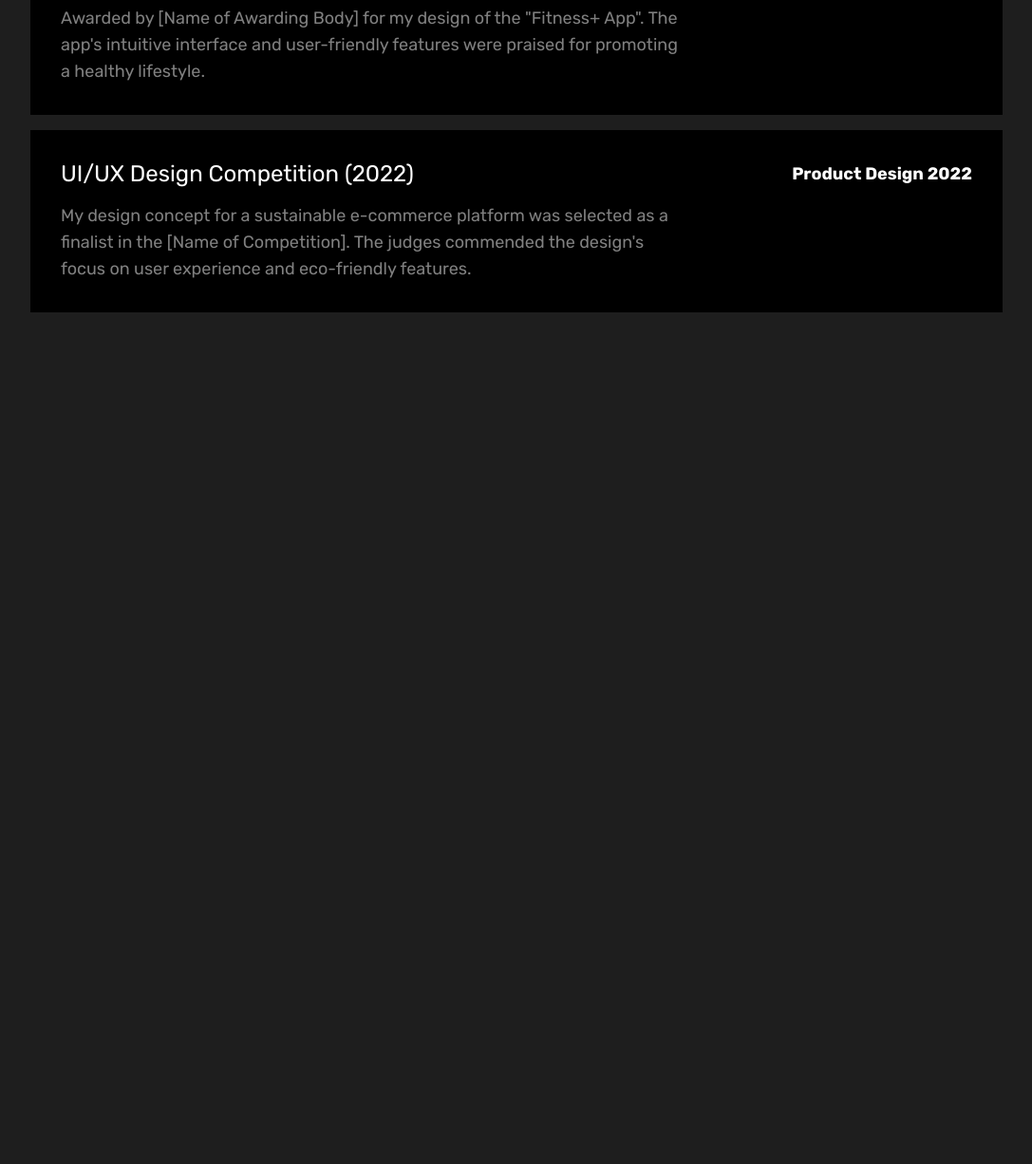
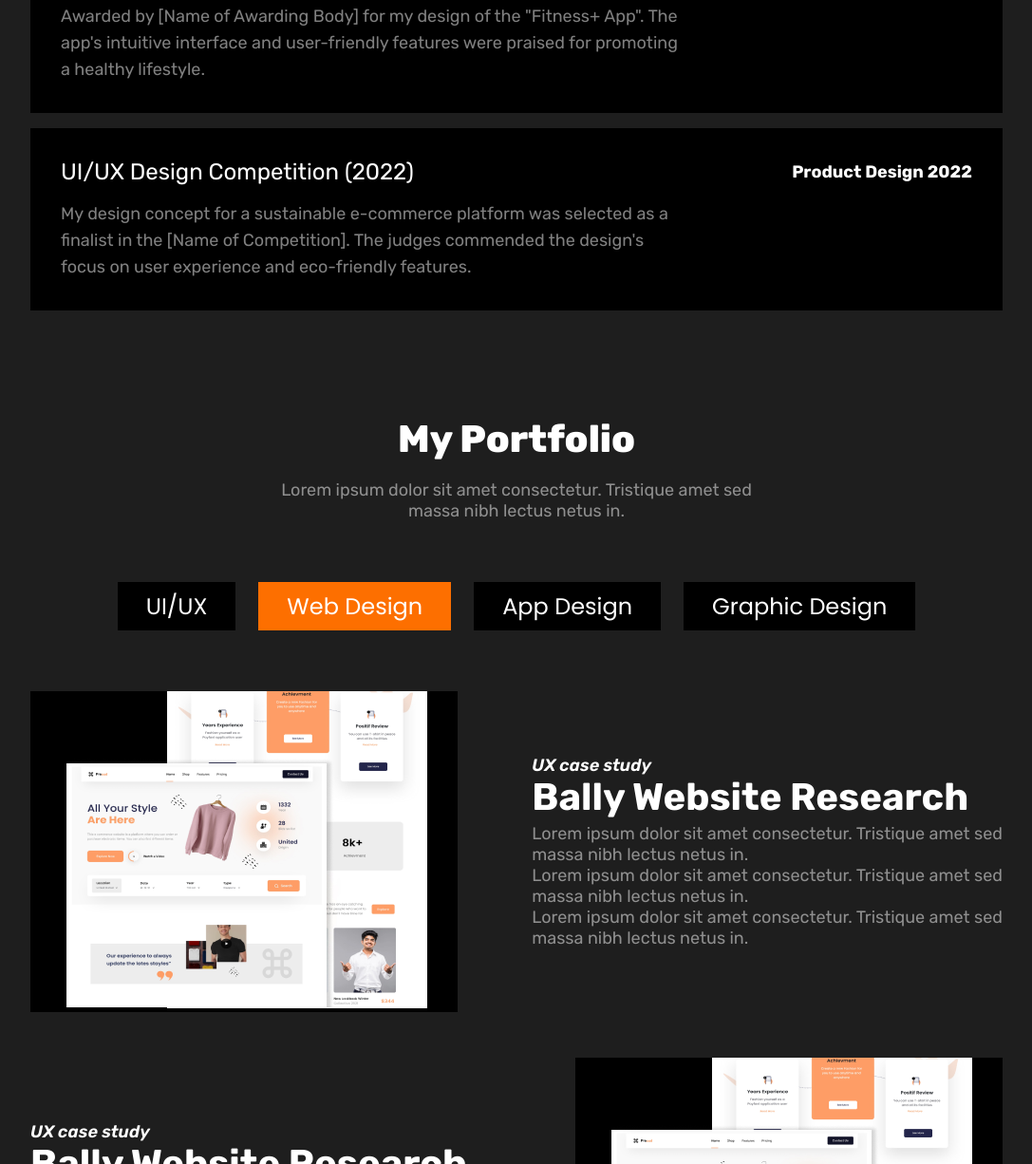
Before and after one commit to Sheikh-Farid77/Portfolio-ph, a plain HTML site: page index.html in a window 1280 px wide. Shown: the part 1574-2800 px from the top of the page at 95% size, without its empty margins (96-1183 px from the left). Before the commit the page ends 1903 px from the top, so only its background shows below. Drawn offline with Linux system fonts and the light colour scheme.

Commit message:
portfolio section done

```diff
--- a/index.html
+++ b/index.html
@@ -154,18 +154,58 @@
                         <h2>Best Mobile App Design (2023)</h2>
                         <h3>Product Design 2023</h3>
                     </div>
-                    <p>Awarded by [Name of Awarding Body] for my design of the "Fitness+ App". The <br> app's intuitive interface and user-friendly features were praised for promoting <br> a healthy lifestyle.</p>
+                    <p>Awarded by [Name of Awarding Body] for my design of the "Fitness+ App". The <br> app's intuitive
+                        interface and user-friendly features were praised for promoting <br> a healthy lifestyle.</p>
                 </div>
                 <div class="award-number">
                     <div class="award-part">
                         <h2>UI/UX Design Competition (2022)</h2>
                         <h3>Product Design 2022</h3>
                     </div>
-                    <p>My design concept for a sustainable e-commerce platform was selected as a <br> finalist in the [Name of Competition]. The judges commended the design's <br> focus on user experience and eco-friendly features.</p>
+                    <p>My design concept for a sustainable e-commerce platform was selected as a <br> finalist in the
+                        [Name of Competition]. The judges commended the design's <br> focus on user experience and
+                        eco-friendly features.</p>
                 </div>
             </div>
         </section>
+        <!-- portfolio section  -->
+        <section class="portfolio-section">
+            <h1 id="mks">My Portfolio</h1>
+            <p id="man">Lorem ipsum dolor sit amet consectetur. Tristique amet sed <br> massa nibh lectus netus in.</p>
+            <ul>
+                <li><a href="#">UI/UX</a></li>
+                <li class="different"><a href="#">Web Design</a></li>
+                <li><a href="#">App Design</a></li>
+                <li><a href="#">Graphic Design</a></li>
+            </ul>
+            <div class="port-flex">
+                <div class="port-flex-1">
+                    <img src="resources/Web Designs (1).png" alt="">
+                    <img class="pos-2" src="resources/Web Designs.png" alt="">
+                </div>
+                <div class="port-flex-2">
+                    <h3>UX case study</h3>
+                    <h1>Bally Website Research</h1>
+                    <p>Lorem ipsum dolor sit amet consectetur. Tristique amet sed <br> massa nibh lectus netus in.</p>
+                    <p>Lorem ipsum dolor sit amet consectetur. Tristique amet sed <br> massa nibh lectus netus in.</p>
+                    <p>Lorem ipsum dolor sit amet consectetur. Tristique amet sed <br> massa nibh lectus netus in.</p>
+                </div>
+            </div>
+            <div class="port-flex">
+                <div class="port-flex-2">
+                    <h3>UX case study</h3>
+                    <h1>Bally Website Research</h1>
+                    <p>Lorem ipsum dolor sit amet consectetur. Tristique amet sed <br> massa nibh lectus netus in.</p>
+                    <p>Lorem ipsum dolor sit amet consectetur. Tristique amet sed <br> massa nibh lectus netus in.</p>
+                    <p>Lorem ipsum dolor sit amet consectetur. Tristique amet sed <br> massa nibh lectus netus in.</p>
+                </div>
+                <div class="port-flex-1">
+                    <img src="resources/Web Designs (1).png" alt="">
+                    <img class="pos-2" src="resources/Web Designs.png" alt="">
+                </div>
 
+            </div>
+        </section>
     </main>
 
 </body>
--- a/style.css
+++ b/style.css
@@ -1,5 +1,5 @@
 * {
-  font-family: "Inter", sans-serif;
+  font-family: "Rubik", sans-serif;
   margin: 0;
   padding: 0;
   box-sizing: border-box;
@@ -310,3 +310,87 @@ main{
   line-height: 28px;
   margin-left: auto;
 }
+/* portfolio section */
+.portfolio-section{
+  margin-top: 7rem;
+}
+.portfolio-section #mks{
+font-size: 40px;
+font-weight: 800;
+letter-spacing: -1.5%;
+color: var(--white);
+text-align: center;
+margin-bottom: 1.2rem;
+}
+.portfolio-section #man{
+  font-size: 18px;
+  font-weight: 400;
+  letter-spacing: 3%;
+  color: var(--white-half);
+  text-align: center;
+
+}
+.portfolio-section ul{
+  list-style: none;
+  display: flex;
+  justify-content: center;
+  align-items: center;
+  gap: 1.5rem;
+
+
+}
+.portfolio-section ul li{
+  padding: 8px 30px;
+  background-color: #000;
+  margin: 4rem 0;
+}
+.portfolio-section ul li a{
+  text-decoration: none;
+  color: var(--white);
+  font-family: "Poppins", sans-serif;
+  font-size: 24px;
+  font-weight: 400;
+
+}
+.portfolio-section .different{
+  background-color: var(--logo);
+}
+.port-flex{
+  display: flex;
+  justify-content: space-between;
+  align-items: center;
+  margin-bottom: 3rem;
+}
+.port-flex-1{
+  padding: 0 2rem;
+  background-color: #000;
+  width: 450px;
+  position: relative;
+  text-align: right;
+}
+.port-flex-1 .pos-2{
+  position: absolute;
+  right: 130px;
+  top: 70px;
+}
+.port-flex-2 h3{
+font-size: 18px;
+font-weight: 600;
+font-style: italic;
+color: var(--white);
+margin-bottom: 12px;
+}
+.port-flex-2 h1{
+  font-size: 40px;
+font-weight: 700;
+color: var(--white);
+margin-bottom: 1rem;
+}
+.port-flex-2{
+  font-size: 18px;
+  font-weight: 400;
+  color: var(--white);
+  line-height: 22px;
+  letter-spacing: 3%;
+  color: var(--white-half);
+}
```
Also changed, not shown: resources/Web Designs (1).png (added), resources/Web Designs.png (added).
